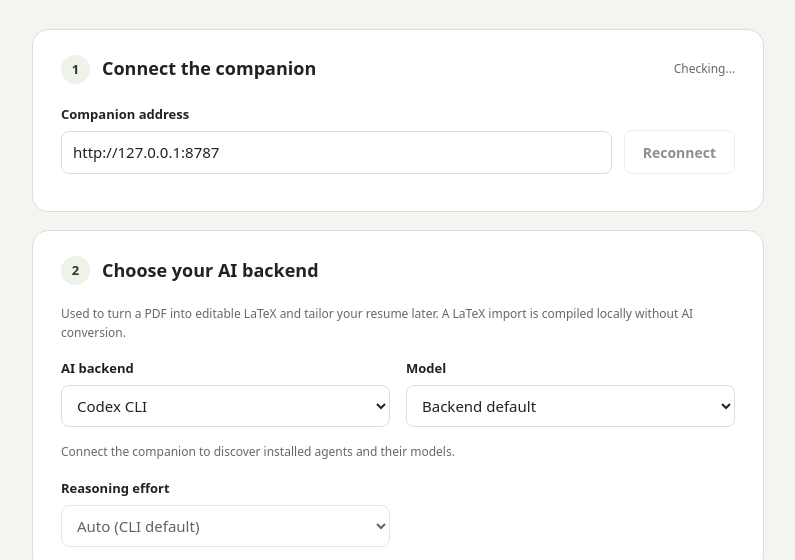
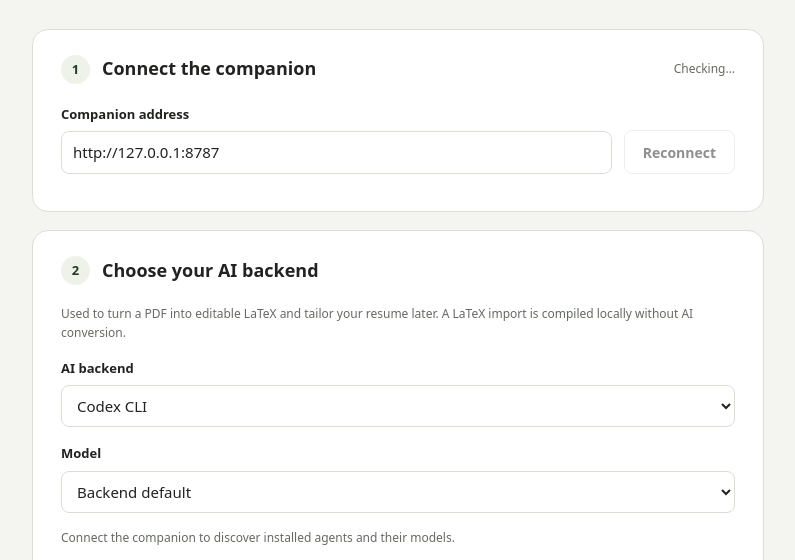
Before and after one commit to GearlessJoeL/paint-it-black, a browser extension: page extension/setup/setup.html in a window 1280 px wide. Shown: the part 217-777 px from the top of the page, without its empty margins (242-1037 px from the left). Drawn offline with Linux system fonts and the light colour scheme; no server answers.

Commit message:
Give model selection its own row

```diff
--- a/extension/setup/setup.css
+++ b/extension/setup/setup.css
@@ -24,8 +24,6 @@ button:focus-visible,input:focus-visible,select:focus-visible,a:focus-visible {
 .connection-row { display:flex; gap:12px; align-items:flex-end; }
 .connection-row .field { flex:1; margin-bottom:0; }
 .connection-row button { height:44px; }
-.grid { display:grid; grid-template-columns:1fr 1fr; gap:16px; }
-.backend-grid:has(#cli-model-field[hidden]) { grid-template-columns:1fr; }
 .hint { font-size:12px; color:var(--muted); margin-bottom:16px; }
 .field .hint { margin:0; }
 #connection-detail { margin:12px 0 0; }
@@ -41,5 +39,5 @@ code { font-size:.9em; }
 .folder-path { overflow-wrap:anywhere; user-select:all; }
 a { color:var(--accent); }
 [hidden] { display:none!important; }
-@media(max-width:600px) { main { margin:32px auto; padding:0 14px; } section { padding:21px; } .grid { grid-template-columns:1fr; gap:0; } .effort-field { max-width:none; } .connection-row { flex-wrap:wrap; } .connection-row .field { flex-basis:100%; } }
+@media(max-width:600px) { main { margin:32px auto; padding:0 14px; } section { padding:21px; } .effort-field { max-width:none; } .connection-row { flex-wrap:wrap; } .connection-row .field { flex-basis:100%; } }
 @media(prefers-color-scheme:dark) { :root { --bg:#171a17; --card:#20251f; --text:#eff1e9; --muted:#a8b0a3; --border:#3b4436; --accent:#94b889; --soft:#2b3728; --error:#ffaaa2; } button { color:#172016; } .badge[data-ready="true"] { color:#a1c891; } }
--- a/extension/setup/setup.html
+++ b/extension/setup/setup.html
@@ -32,10 +32,8 @@
       <section aria-labelledby="backend-title">
         <div class="section-heading"><span class="step">2</span><h2 id="backend-title">Choose your AI backend</h2></div>
         <p class="hint">Used to turn a PDF into editable LaTeX and tailor your resume later. A LaTeX import is compiled locally without AI conversion.</p>
-        <div class="grid backend-grid">
-          <div class="field"><label for="agent">AI backend</label><select id="agent"><option value="codex">Codex CLI</option><option value="claude">Claude Code CLI</option><option value="antigravity">Antigravity CLI</option><option value="api">API key / local endpoint</option></select></div>
-          <div class="field" id="cli-model-field"><label for="model">Model</label><select id="model"><option value="">Backend default</option></select></div>
-        </div>
+        <div class="field"><label for="agent">AI backend</label><select id="agent"><option value="codex">Codex CLI</option><option value="claude">Claude Code CLI</option><option value="antigravity">Antigravity CLI</option><option value="api">API key / local endpoint</option></select></div>
+        <div class="field" id="cli-model-field"><label for="model">Model</label><select id="model"><option value="">Backend default</option></select></div>
         <p class="hint" id="backend-detail"></p>
         <div id="api-options" hidden>
           <div class="field"><label for="api-provider">API provider</label><select id="api-provider"><option value="openai">OpenAI</option><option value="openrouter">OpenRouter</option><option value="anthropic">Anthropic</option><option value="gemini">Google Gemini</option><option value="local">Local endpoint</option></select></div>
```
Also changed, not shown: extension/sidepanel/sidepanel.html (+0 -2 lines).
